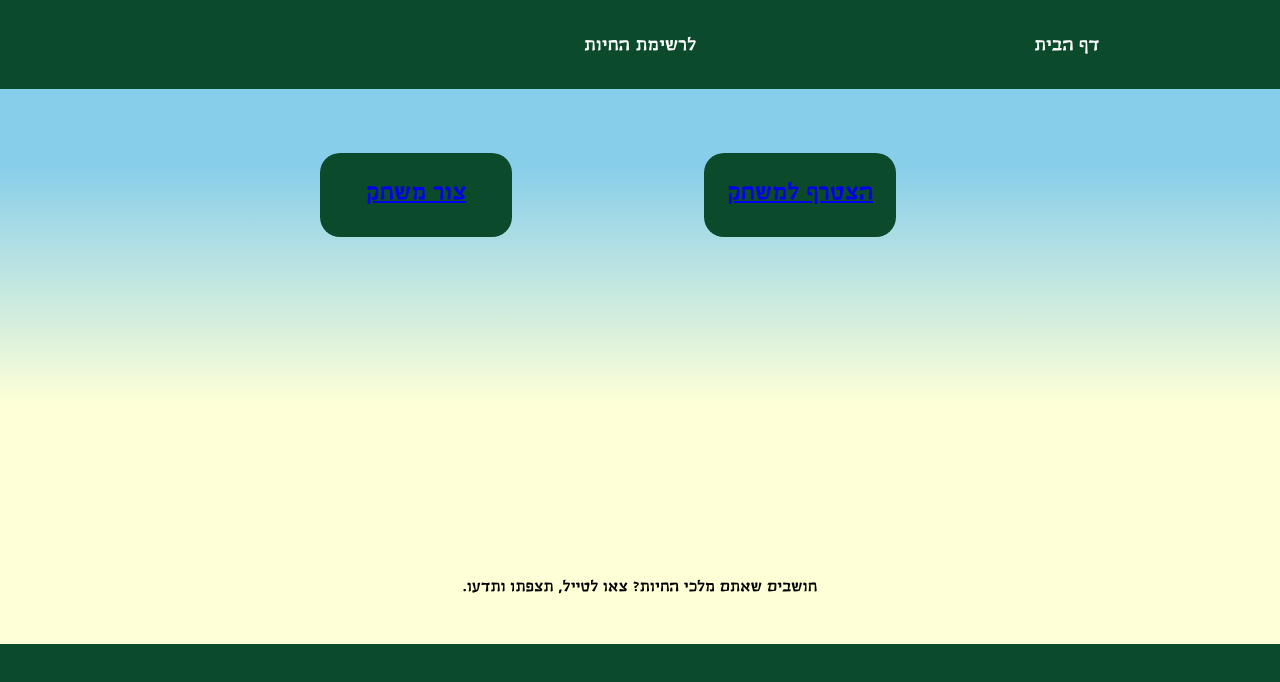
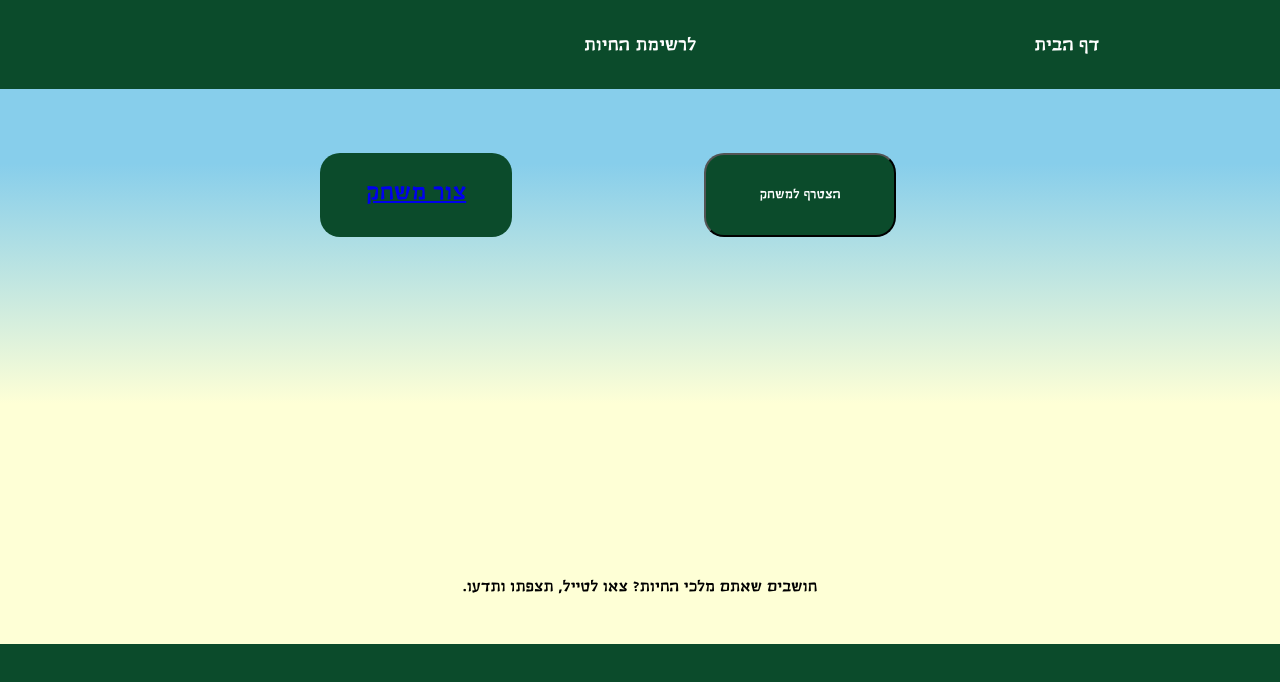
Before and after one commit to gavrielrom/Gavriel_Rom, a plain HTML site: page Views/Home page.html in a window 1280 px wide. Shown: the part 76-758 px from the top of the page. Drawn offline with Linux system fonts and the light colour scheme; files whose address does not match are found by name.

Commit message:
Join Game button workes - need to chage all btns

```diff
--- a/Views/Home page.html
+++ b/Views/Home page.html
@@ -12,7 +12,7 @@
                             <a href="#about"><h3>לרשימת החיות</h3></a>
                         </div>
                             <div class="btncont">
-                                <div class="JoinGame"><center><a href="../Views/JoinGame.html"><h2>הצטרף למשחק</h2></center></a></div>
+                                <button class="JoinGame" onclick="self.location.href='../Views/JoinGame.html'">הצטרף למשחק</button>
                                 <div class="CreateGame"><center><a href="../Views/CreateGame.html"><h2>צור משחק</h2></center></a></div>
                             </center></div>
                 <div class="Hometxt"><center><p>.חושבים שאתם מלכי החיות? צאו לטייל, תצפתו ותדעו</p></center></div>
```
